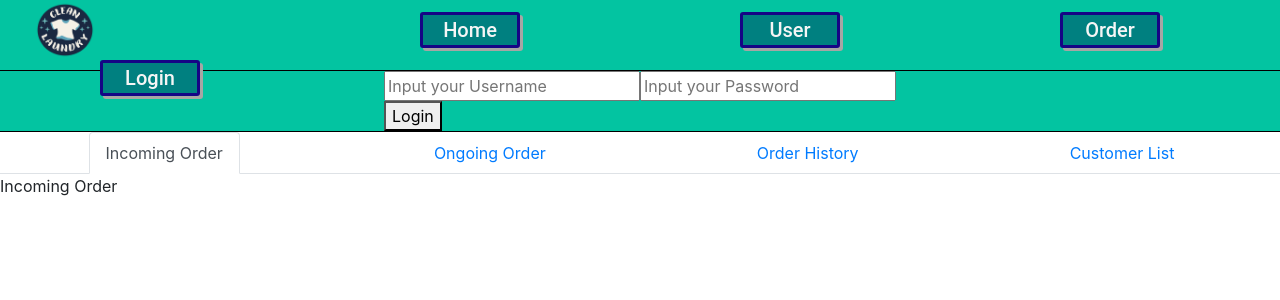
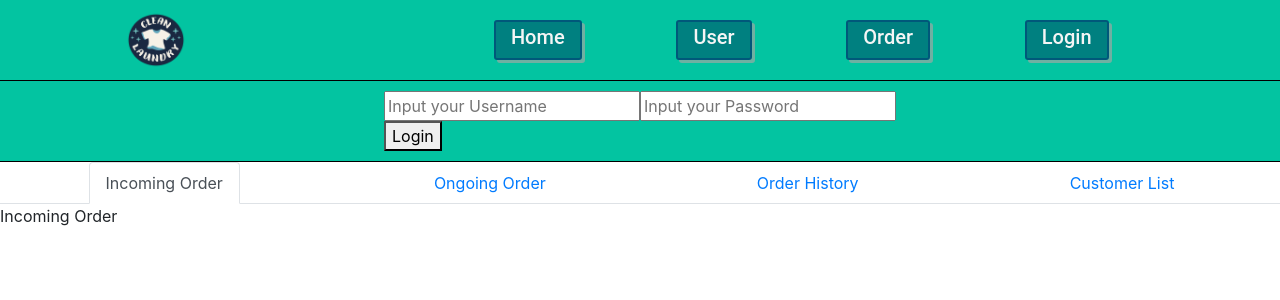
Before and after one commit to gilbertttsubay/adminLaundry, a React (Create React App) app: page /homepage in a window 1280 px wide. Shown: the top 300 px of the page. Built offline with nearby package versions, Linux system fonts and the light colour scheme.

Commit message:
responsive UI

```diff
--- a/src/ConstantComponent/Header/header.css
+++ b/src/ConstantComponent/Header/header.css
@@ -1,45 +1,61 @@
 .container {
   max-width: 100%;
-  max-height: 90px;
+  max-height: auto;
   background-color:#03c4a1;
   flex-direction: row;
   margin: 0px;
-  padding: auto;
+  padding: 10px;
   display: flex;
   border-bottom: 1px solid black;
 
 }
 
 .container-list {
-  height: 70px;
-  display: flex;
-  flex: 1 1 0%;
+  height: auto;
+  flex: 1 1 50%;
   /* border: 1px solid red; */
 }
 
 .container-menu {
+  justify-content: flex-end;
+  display: flex;
+  max-width: auto;
+  margin-left: auto;
+  margin-right: auto;
+  margin-top: 10px;
+  padding-left: 10%;
+  padding-right: 10%;
+  /* border: 1px solid black; */
+}
+
+.btn-menu {
   font-family: Roboto;
   font-weight: 500;
   font-size: 20px;
   color: whitesmoke;
   background-color: teal;
-  max-height: 40px;
+  height: 40px;
   justify-content: center;
   display: flex;
   max-width: 100px;
-  margin-left: 100px;
-  margin-right: 120px;
-  border: 3px solid #150485;
+  padding-left: 15px;
+  padding-right: 15px;
+  border: 2px solid #00587a;
   border-radius: 3px;
-  box-shadow: 3px 3px #a6a6a4;
+  box-shadow: 3px 3px #a6a6a4a9;
 }
+
+.btn-menu:hover {
+  color: teal;
+  background-color: whitesmoke;
+  cursor: pointer;
+}
+
 .container-logo  {
   font-family: Roboto;
   font-weight: 400;
-  max-width: 30px;
+  max-width: auto;
   max-height: 90px;
-  margin-left: 50px;
-  justify-content: center;
   display: flex;
   /* border: 1px solid brown; */
 }
--- a/src/ConstantComponent/Header/index.js
+++ b/src/ConstantComponent/Header/index.js
@@ -1,5 +1,5 @@
 import React, { Component } from "react";
-import { Container, Row, Col, Image } from "react-bootstrap";
+import { Container, Row, Col, Image, div } from "react-bootstrap";
 import "./header.css";
 
 import logo from '../../assets/logo.png';
@@ -13,13 +13,17 @@ class Header extends Component {
     return (
       <Container>
         <Row className="container-list">
-          <Col className="container-logo">
+          <Col className="container-logo" xs={12} sm ={12} md={3}>
             <Image className="logo" src={logo} alt="Logo" fluid />
           </Col>
-          <Col className="container-menu">Home</Col>
-          <Col className="container-menu">User</Col>
-          <Col className="container-menu">Order</Col>
-          <Col className="container-menu">Login</Col>
+
+          <Col className="container-menu" xs={12} sm ={12} md={9}>
+            <div className="btn-menu">Home</div>
+            <div className="btn-menu">User</div>
+            <div className="btn-menu">Order</div>
+            <div className="btn-menu">Login</div>
+          </Col>
+
         </Row>
       </Container>
     );
--- a/src/config/firebase/firebase.js
+++ b/src/config/firebase/firebase.js
@@ -20,7 +20,8 @@ class Firebase {
         this.db = app.firestore();
     }
 
-    // memanggil data Users dan transaksi di cloud firestore
+    // memanggil data Admins, Users dan transaksi di cloud firestore
+    adminsDb = () => this.db.collection("admins")
     usersDb = () => this.db.collection("customers")
     transactionDB = () => this.db.collection("transactions")
 
--- a/src/pages/Login/index.js
+++ b/src/pages/Login/index.js
@@ -1,13 +1,14 @@
 import React, { Component } from 'react';
+import './login.css'
 
 class Login extends Component {
 
     render() {
         return (
             <div className="container">
-                <div className="containerComponent">
-                <input className="inputUsername" placeholder="Input your Username" />
-                <input className="inputPassword" placeholder="Input your Password" />
+                <div className="container-login">
+                <input className="input" placeholder="Input your Username" />
+                <input className="input" placeholder="Input your Password" />
 
                 <div className="containerButton">
                     <button className="buttonLogin">
--- a/src/pages/Login/login.css
+++ b/src/pages/Login/login.css
@@ -1,6 +1,6 @@
-.container {
+/* .container {
     display: flex;
-    width: 1366px;
+    max-width: auto;
     height: 768px;
     flex-direction: column;
     background-image: linear-gradient(
@@ -10,7 +10,8 @@
     );
   }
 
-  .containerComponent {
+  .container-login {
+    display: flex;
     width: 680px;
     height: 514px;
     flex-direction: column;
@@ -24,7 +25,7 @@
     );
   }
 
-  .inputUsername {
+  .input {
     font-family: Roboto;
     font-style: normal;
     font-weight: 400;
@@ -33,23 +34,7 @@
     width: 340px;
     border-width: 1px;
     border-color: rgba(82, 87, 93, 1);
-    margin-top: 132px;
-    margin-left: 186px;
-    border-style: solid;
-    background: transparent;
-  }
-
-  .inputPassword {
-    font-family: Roboto;
-    font-style: normal;
-    font-weight: 400;
-    color: #121212;
-    height: 72px;
-    width: 340px;
-    border-width: 1px;
-    border-color: rgba(82, 87, 93, 1);
-    margin-top: 39px;
-    margin-left: 186px;
+    justify-self: center;
     border-style: solid;
     background: transparent;
   }
@@ -81,4 +66,4 @@
     color: rgba(82, 87, 93, 1);
     font-size: 19px;
     margin-top: 16px;
-  }
+  } */
--- a/src/store/reducer/index.js
+++ b/src/store/reducer/index.js
@@ -1,5 +1,5 @@
 import AuthReducer from './authReducer';
-import {combineReducers} from 'redux';
+import { combineReducers } from 'redux';
 
 const rootReducer = combineReducers({
     authReducer: AuthReducer,
```
